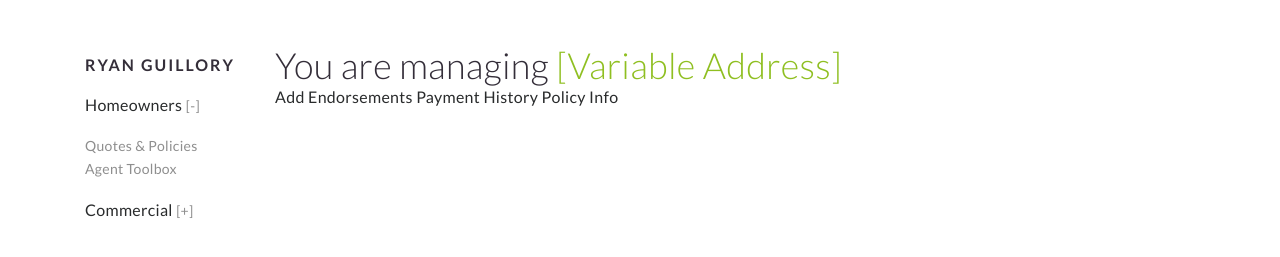
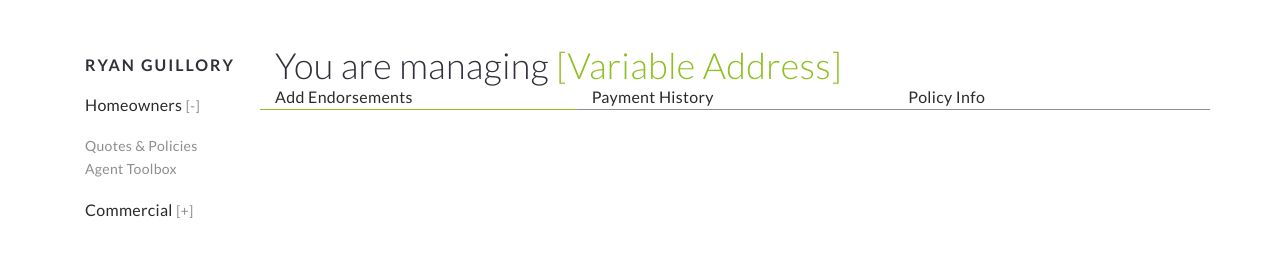
Before and after one commit to cbuquid/cbuquid, a website: page manage.html in a window 1280 px wide. Shown: the part 63-320 px from the top of the page. Drawn offline with nearby package versions, Linux system fonts and the light colour scheme.

Commit message:
manage pg tweaks
manage pg tweaks

```diff
--- a/manage.html
+++ b/manage.html
@@ -64,10 +64,22 @@
           <span class="page-header">You are managing <span class="address">[Variable Address]</span></span>
 
           <section id="second-nav">
-            Add Endorsements
-            Payment History
-            Policy Info
+            <div class="row">
+              <div class="col-lg-4 selection active">Add Endorsements</div>
+              <div class="col-lg-4 selection">Payment History</div>
+              <div class="col-lg-4 selection">Policy Info</div>
+            </div><!--/row -->
           </section>
+
+          <section id="add-endorsements">
+          </section><!-- #add-endorsements -->
+
+          <section id="payment-history">
+          </section><!-- #payment-history -->
+
+          <section id="policy-info">
+          </section><!-- #policy-info -->
+
         </div><!-- /col -->
       </div><!-- /row -->
     </div><!-- /container -->
--- a/scss/_manage.scss
+++ b/scss/_manage.scss
@@ -2,4 +2,14 @@
 	.page-header .address{
 		color: $green-1;
 	}
+
+	#second-nav{
+		.selection{
+			border-bottom: 1px solid $gray-light;
+
+			&.active{
+				border-bottom: 1px solid $green-1;
+			}
+		}
+	}
 }
--- a/scss/styles.scss
+++ b/scss/styles.scss
@@ -170,4 +170,6 @@ nav{
   .sort.desc, .sort.asc{
     color: $green-1;
   }
-} /* end #users */
+}
+
+/* end quotes table - #users */
```
Also changed, not shown: css/styles.css.
